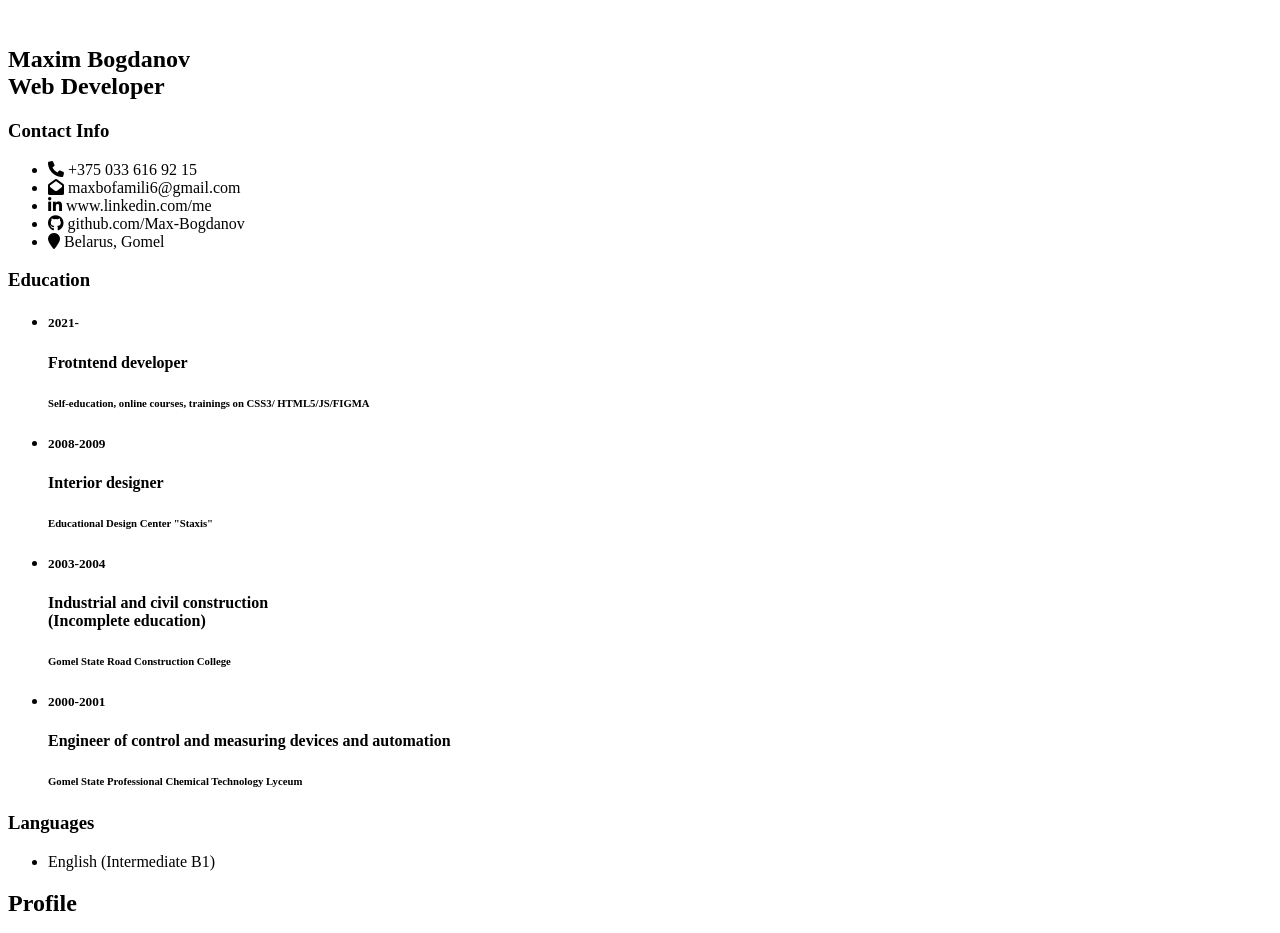
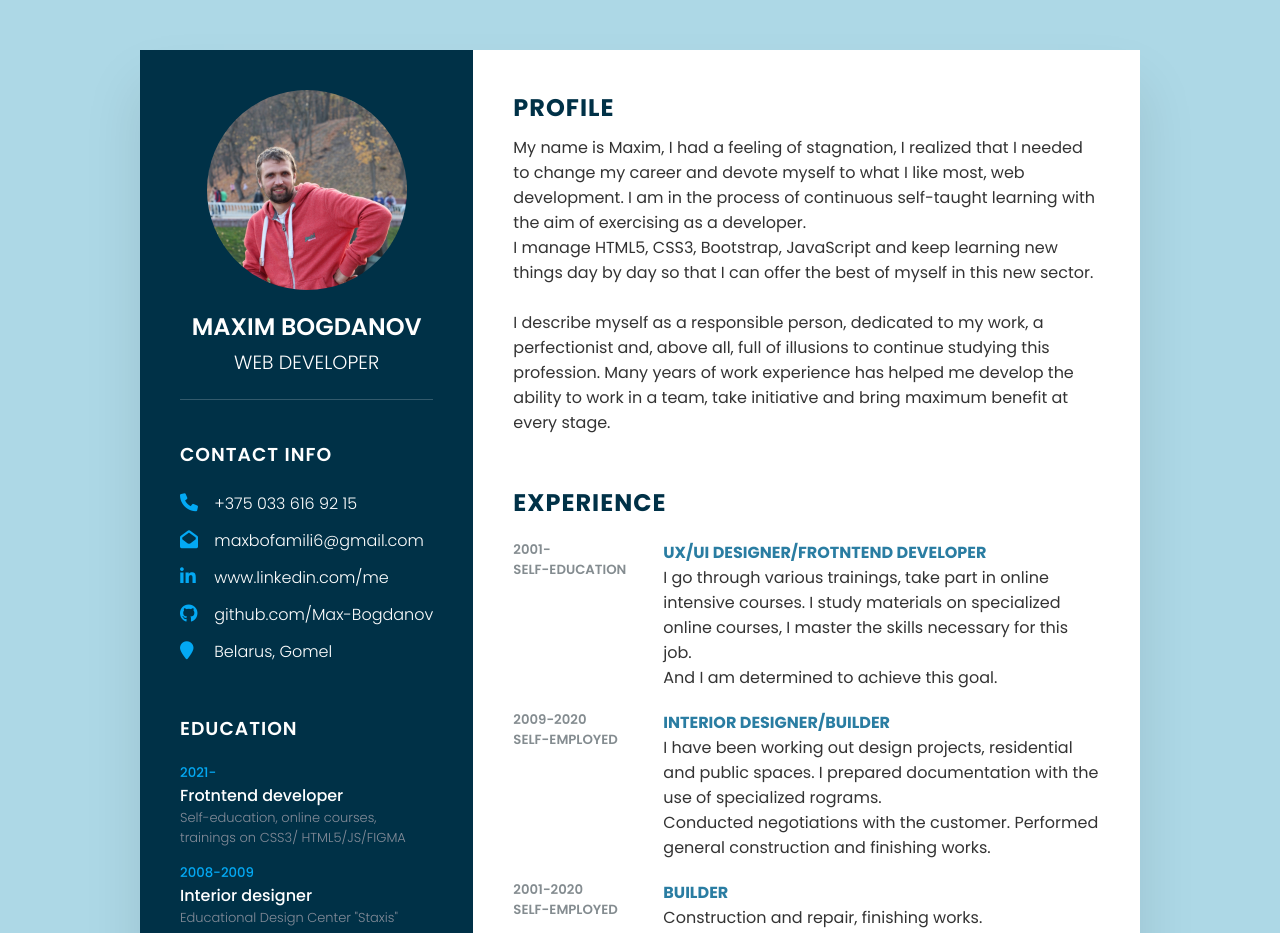
Before and after one commit to Max-Bogdanov/Responsive-CV, a plain HTML site: page index.html in a window 1280 px wide. Shown: the top 933 px of the page. Drawn offline with Linux system fonts and the light colour scheme; the site is published under a folder, as on GitHub Pages, so addresses that start at the root find nothing.

Commit message:
add css folder

```diff
--- a/index.html
+++ b/index.html
@@ -6,14 +6,14 @@
     <meta name="viewport" content="width=device-width, initial-scale=1.0">
     <title>Resume CV</title>
     <link rel="stylesheet" href="https://cdnjs.cloudflare.com/ajax/libs/font-awesome/6.0.0-beta3/css/all.min.css">
-    <link rel="stylesheet" href="/css/style.css">
+    <link rel="stylesheet" href="css/style.css">
 </head>
 <body>
     <div class="container">
         <div class="left-side">
             <div class="profieText">
                 <div class="imgBx">
-                    <img src="/img/1.jpg" alt="">
+                    <img src="img/1.jpg" alt="">
                 </div>
                 <h2>Maxim Bogdanov<br><span>Web Developer</span></h2>
             </div>
```
